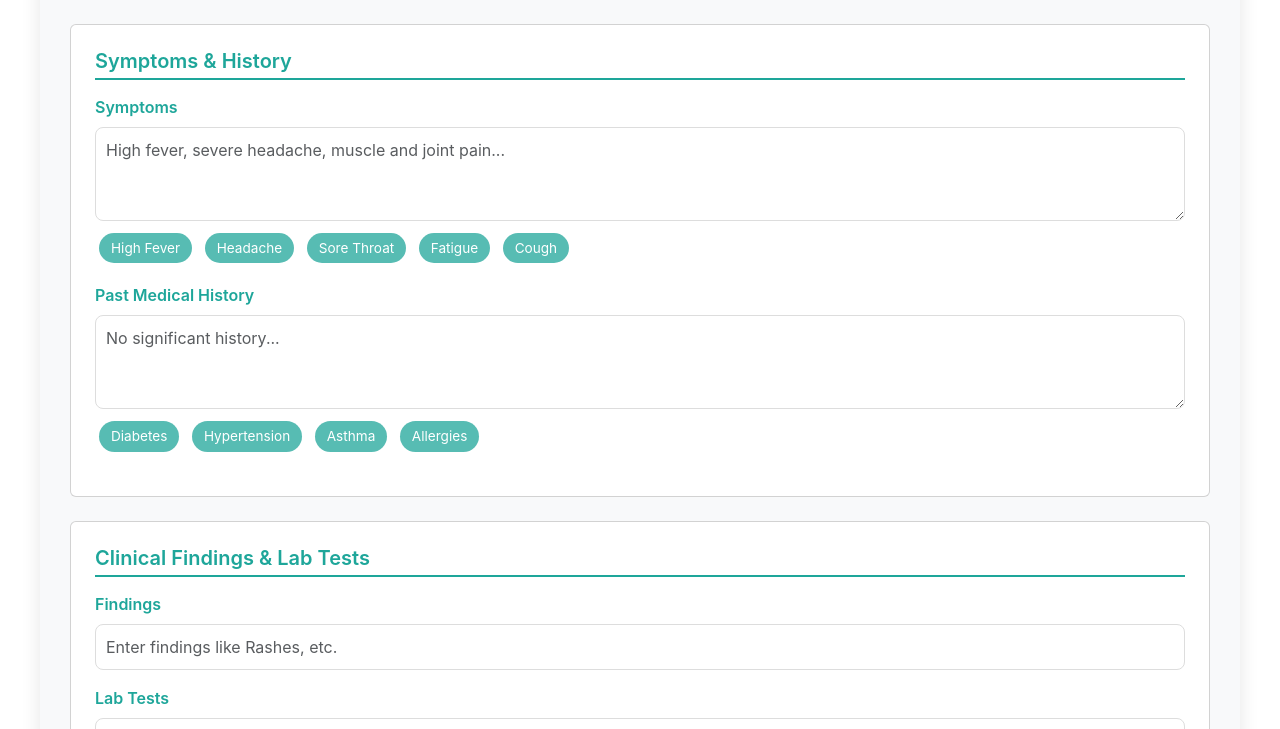
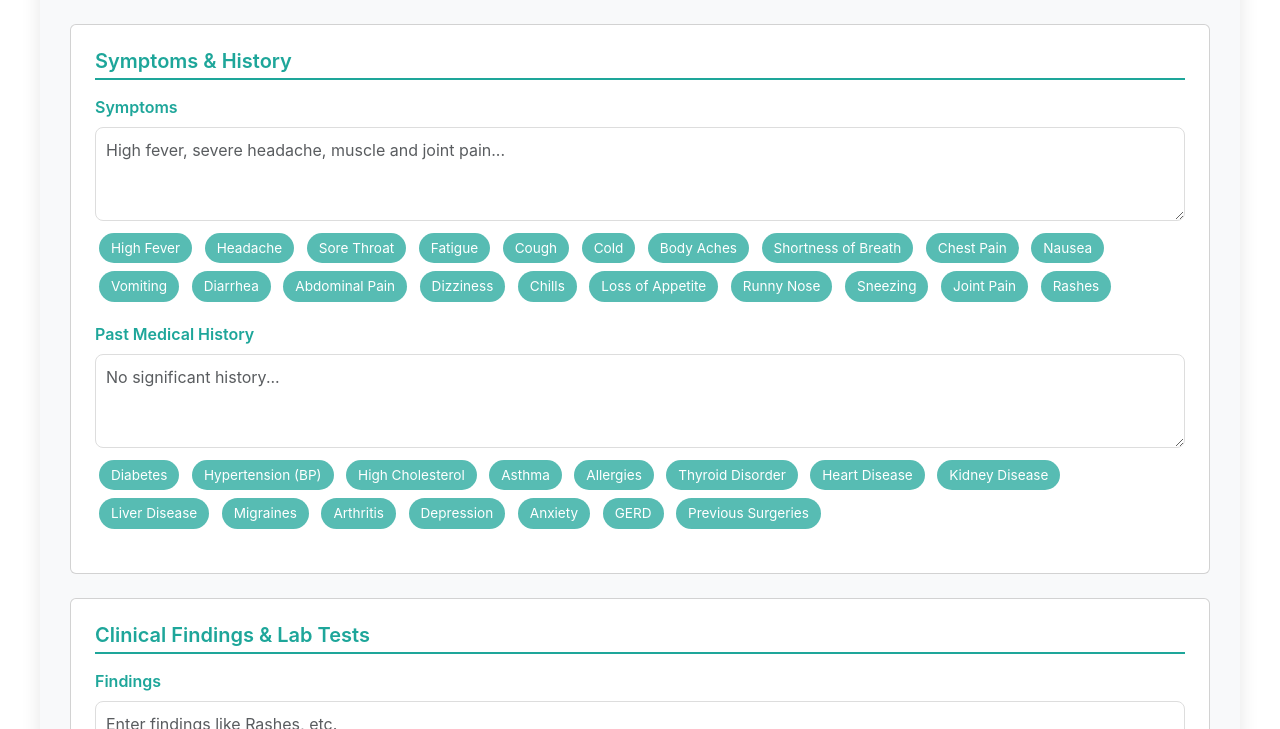
Before and after one commit to kevin-giftson/AI_Prescription_web_part2, a website: page index.html in a window 1280 px wide. Shown: the part 504-1233 px from the top of the page. Drawn offline with nearby package versions, Linux system fonts and the light colour scheme.

Commit message:
changes made for render

```diff
--- a/index.html
+++ b/index.html
@@ -188,16 +188,43 @@
                     <span class="chip">Sore Throat</span>
                     <span class="chip">Fatigue</span>
                     <span class="chip">Cough</span>
+                    <span class="chip">Cold</span>
+                    <span class="chip">Body Aches</span>
+                    <span class="chip">Shortness of Breath</span>
+                    <span class="chip">Chest Pain</span>
+                    <span class="chip">Nausea</span>
+                    <span class="chip">Vomiting</span>
+                    <span class="chip">Diarrhea</span>
+                    <span class="chip">Abdominal Pain</span>
+                    <span class="chip">Dizziness</span>
+                    <span class="chip">Chills</span>
+                    <span class="chip">Loss of Appetite</span>
+                    <span class="chip">Runny Nose</span>
+                    <span class="chip">Sneezing</span>
+                    <span class="chip">Joint Pain</span>
+                    <span class="chip">Rashes</span>
+
                 </div>
             </div>
             <div class="mb-3">
                 <label for="medicalHistory" class="form-label">Past Medical History</label>
                 <textarea class="form-control" id="medicalHistory" rows="3" placeholder="No significant history..."></textarea>
                 <div id="historyChips" class="mt-2">
-                    <span class="chip">Diabetes</span>
-                    <span class="chip">Hypertension</span>
+                <span class="chip">Diabetes</span>
+                    <span class="chip">Hypertension (BP)</span>
+                    <span class="chip">High Cholesterol</span>
                     <span class="chip">Asthma</span>
                     <span class="chip">Allergies</span>
+                    <span class="chip">Thyroid Disorder</span>
+                    <span class="chip">Heart Disease</span>
+                    <span class="chip">Kidney Disease</span>
+                    <span class="chip">Liver Disease</span>
+                    <span class="chip">Migraines</span>
+                    <span class="chip">Arthritis</span>
+                    <span class="chip">Depression</span>
+                    <span class="chip">Anxiety</span>
+                    <span class="chip">GERD</span>
+                    <span class="chip">Previous Surgeries</span>
                 </div>
             </div>
         </div>
```
Also changed, not shown: 1 other file.
